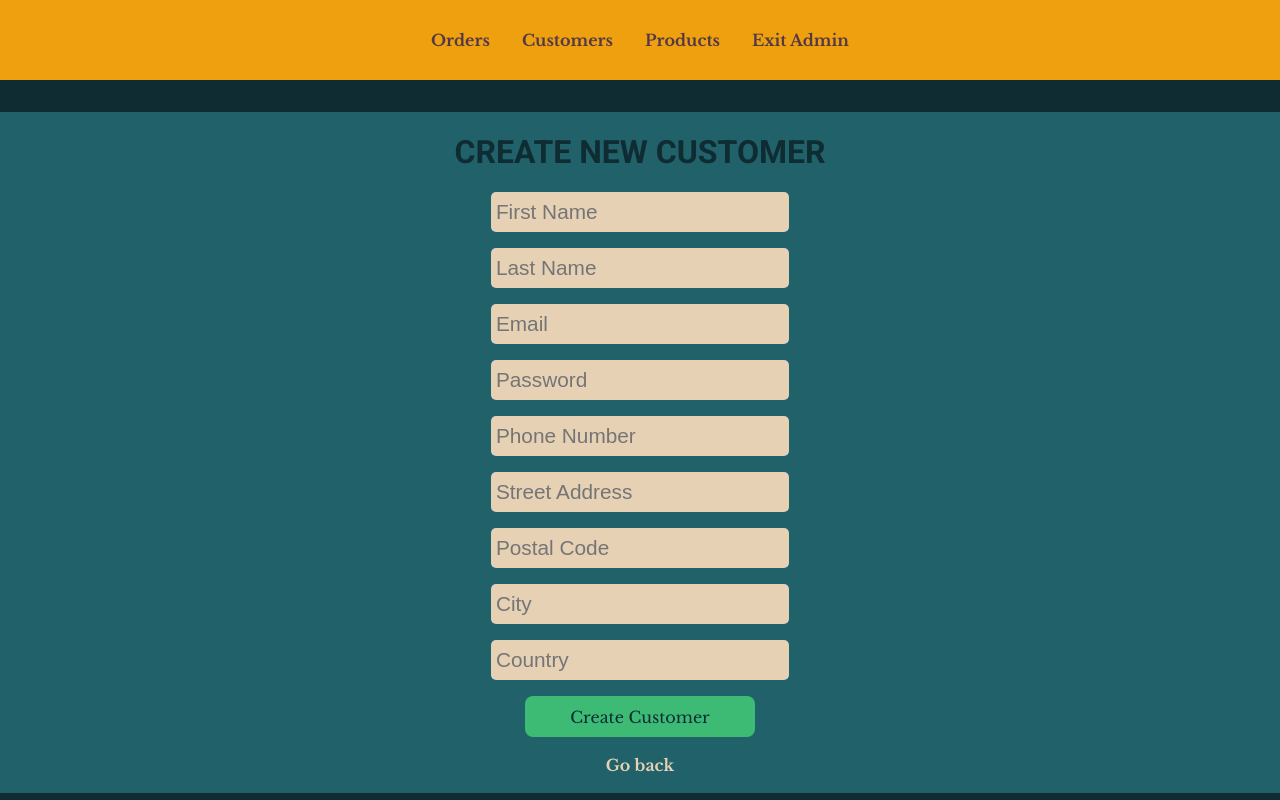
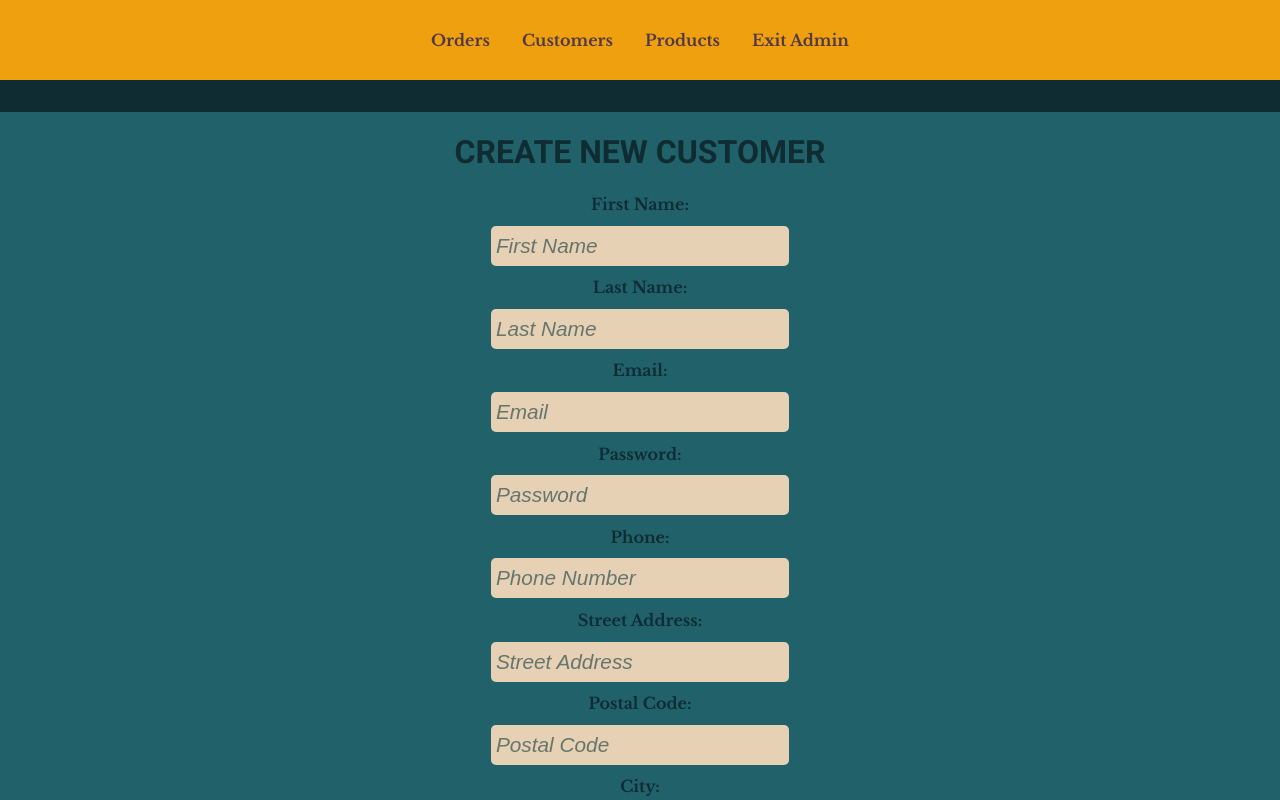
Before and after one commit to KarinaAllard/ecommerce-client, a React (Vite) app: page /admin/create-customer in a window 1280 px wide. Shown: the top 800 px of the page. Built offline with nearby package versions, Linux system fonts and the light colour scheme; no server answers.

Commit message:
Add labels for forms, some styling changes

```diff
--- a/src/pages/admin/CreateCustomer.tsx
+++ b/src/pages/admin/CreateCustomer.tsx
@@ -43,6 +43,7 @@ export const CreateCustomer = () => {
 			<form onSubmit={handleSubmit}>
 				<h2>Create New Customer</h2>
 				<div className="form-div">
+                    <label htmlFor="firstname">First Name:</label>
 					<input
 						type="text"
 						name="firstname"
@@ -51,6 +52,7 @@ export const CreateCustomer = () => {
 						placeholder="First Name"
 						required
 					/>
+                    <label htmlFor="lastname">Last Name:</label>
 					<input
 						type="text"
 						name="lastname"
@@ -59,6 +61,7 @@ export const CreateCustomer = () => {
 						placeholder="Last Name"
 						required
 					/>
+                    <label htmlFor="email">Email:</label>
 					<input
 						type="email"
 						name="email"
@@ -67,6 +70,7 @@ export const CreateCustomer = () => {
 						placeholder="Email"
 						required
 					/>
+                    <label htmlFor="password">Password:</label>
 					<input
 						type="password"
 						name="password"
@@ -76,6 +80,7 @@ export const CreateCustomer = () => {
 						className="input-pw"
 						required
 					/>
+                    <label htmlFor="phone">Phone:</label>
 					<input
 						type="text"
 						name="phone"
@@ -83,6 +88,7 @@ export const CreateCustomer = () => {
 						onChange={handleChange}
 						placeholder="Phone Number"
 					/>
+                    <label htmlFor="street_address">Street Address:</label>
 					<input
 						type="text"
 						name="street_address"
@@ -90,6 +96,7 @@ export const CreateCustomer = () => {
 						onChange={handleChange}
 						placeholder="Street Address"
 					/>
+                    <label htmlFor="postal_code">Postal Code:</label>
 					<input
 						type="text"
 						name="postal_code"
@@ -97,6 +104,7 @@ export const CreateCustomer = () => {
 						onChange={handleChange}
 						placeholder="Postal Code"
 					/>
+                    <label htmlFor="city">City:</label>
 					<input
 						type="text"
 						name="city"
@@ -104,6 +112,7 @@ export const CreateCustomer = () => {
 						onChange={handleChange}
 						placeholder="City"
 					/>
+                    <label htmlFor="country">Country:</label>
 					<input
 						type="text"
 						name="country"
--- a/src/pages/admin/CreateProduct.tsx
+++ b/src/pages/admin/CreateProduct.tsx
@@ -20,8 +20,8 @@ export const CreateProduct = () => {
 	const [formData, setFormData] = useState<IProduct>({
 		name: "",
 		description: "",
-		price: 0,
-		stock: 0,
+		price: null as number | null,
+		stock: null as number | null,
 		category: "",
 		image: "",
 	});
@@ -50,6 +50,7 @@ export const CreateProduct = () => {
 			<form onSubmit={handleSubmit}>
 				<h2>Create New Product</h2>
 				<div className="form-div">
+                    <label htmlFor="name">Name:</label>
 					<input
 						type="text"
 						name="name"
@@ -58,6 +59,7 @@ export const CreateProduct = () => {
 						placeholder="Name"
 						required
 					/>
+                    <label htmlFor="description">Description:</label>
 					<input
 						type="text"
 						name="description"
@@ -66,23 +68,25 @@ export const CreateProduct = () => {
 						placeholder="Description"
 						required
 					/>
+                    <label htmlFor="price">Price:</label>
 					<input
 						type="number"
 						name="price"
-						value={formData.price}
+						value={formData.price ?? ""}
 						onChange={handleChange}
 						placeholder="Price"
 						required
 					/>
+                    <label htmlFor="stock">Stock:</label>
 					<input
 						type="number"
 						name="stock"
-						value={formData.stock}
+						value={formData.stock ?? ""}
 						onChange={handleChange}
 						placeholder="Stock"
 						required
 					/>
-					<label htmlFor="category">Category</label>
+					<label htmlFor="category">Category:</label>
 					<select
 						name="category"
 						id="category"
@@ -99,6 +103,7 @@ export const CreateProduct = () => {
 							</option>
 						))}
 					</select>
+                    <label htmlFor="image">Image URL:</label>
 					<input
 						type="text"
 						name="image"
@@ -112,7 +117,7 @@ export const CreateProduct = () => {
 						<Button type="submit" className="submit-btn">
 							Create Product
 						</Button>
-                        <Link to={"/admin/manage-customers"}>Go back</Link>
+                        <Link to={"/admin/manage-products"}>Go back</Link>
 					</div>
 				</div>
 			</form>
--- a/src/styles/adminlayout.css
+++ b/src/styles/adminlayout.css
@@ -32,16 +32,28 @@
         align-items: center;
         display: flex;
         flex-direction: column;
-        gap: 1rem;
+        gap: 0.6rem;
         padding: 1rem;
 
         input {
             width: 85%;
             font-size: 1.3rem;
             background-color: var(--beige);
+            color: var(--brown);
             border: none;
             border-radius: 5px;
             padding: 0.5rem 0.3rem;
+        }
+
+        input::placeholder {
+            font-style: italic;
+            color: rgba(47, 79, 79, 0.7);
+        }
+
+        label {
+            font-family: var(--standard-text);
+            color: var(--dark-blue);
+            font-weight: 600;
         }
     }
 
--- a/src/styles/button.css
+++ b/src/styles/button.css
@@ -15,6 +15,7 @@
 button {
     width: 18dvw;
     min-width: 130px;
+    font-family: var(--heading-text);
 }
 
 button:hover {
```
